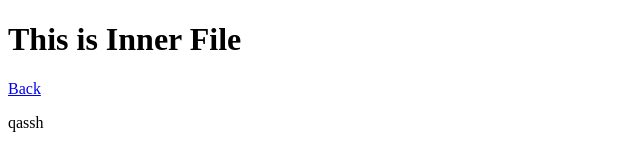
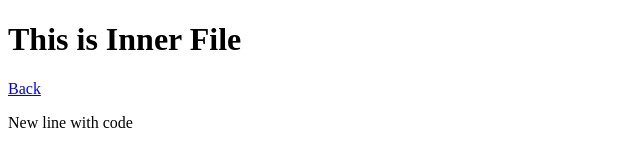
Before and after one commit to imedonii/Web, a plain HTML site: page Ushtrimi 1/InnerFolder/innerFile.html in a window 1280 px wide. Shown: the full height of the page, 0-640 px from the left. Drawn offline with Linux system fonts and the light colour scheme.

Commit message:
new branch

```diff
--- a/Ushtrimi 1/InnerFolder/innerFile.html
+++ b/Ushtrimi 1/InnerFolder/innerFile.html
@@ -8,6 +8,6 @@
 <body>
     <h1>This is Inner File</h1>
     <a href="../index.html">Back</a>
-    <p>qassh</p>
+    <p>New line with code</p>
 </body>
 </html>
```
Also changed, not shown: Ushtrimi 1/index.html (+1 -0 lines), Ushtrimi 1/secondFile.html (+1 -0 lines).
